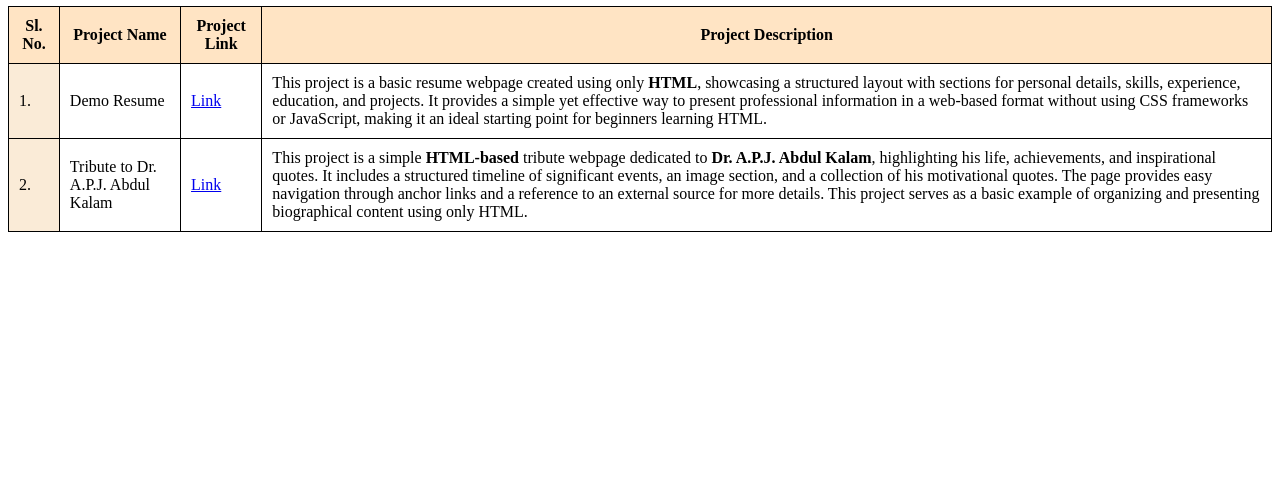
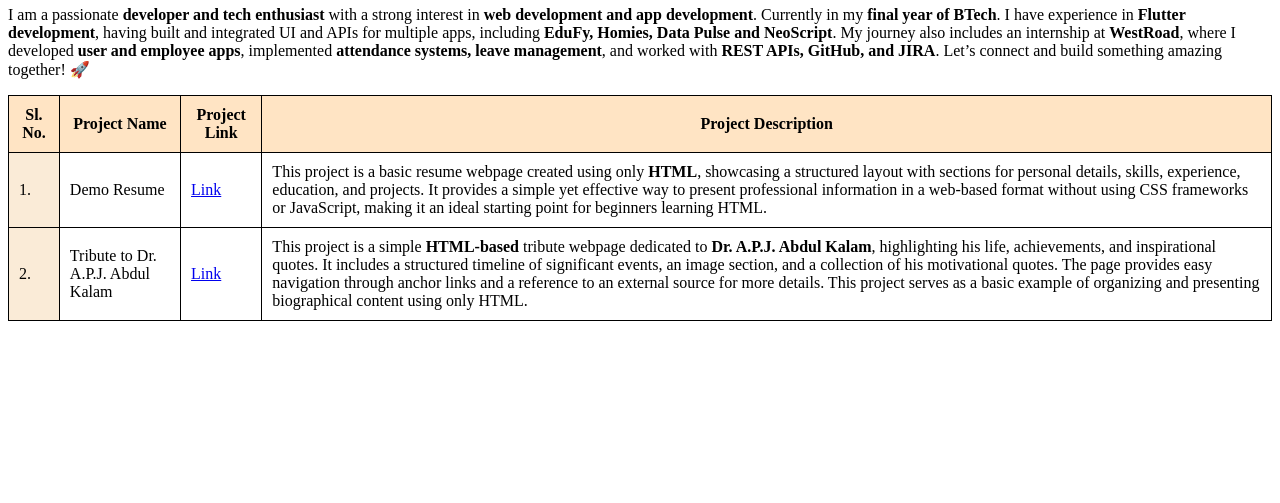
Before and after one commit to hackeR200364/full_stack_web_dev, a plain HTML site: page index.html in a window 1280 px wide. Shown: the part 297-800 px from the top of the page. Drawn offline with Linux system fonts and the light colour scheme.

Commit message:
TEMP committed 2

```diff
--- a/index.html
+++ b/index.html
@@ -19,6 +19,16 @@
                 src="https://media.licdn.com/dms/image/v2/C4E03AQEyGq8v_c63YQ/profile-displayphoto-shrink_400_400/profile-displayphoto-shrink_400_400/0/1648710075128?e=1744848000&v=beta&t=B8G5JtSYPGkmyavh5j2vTPY5Ik1mLHgG5Pk_hA5ECbo"
                 alt="Rupam's profile picture">
             <h1>Rupam Karmakar</h1>
+
+            <p>I am a passionate <b>developer and tech enthusiast</b> with a strong interest in <b>web development and app
+            development</b>. Currently in my <b>final year of BTech</b>.
+
+            I have experience in <b>Flutter development</b>, having built and integrated UI and APIs for multiple apps, including
+            <b>EduFy, Homies, Data Pulse and NeoScript</b>. My journey also includes an internship at <b>WestRoad</b>, where I developed <b>user
+            and employee apps</b>, implemented <b>attendance systems, leave management</b>, and worked with <b>REST APIs, GitHub, and
+            JIRA</b>.
+
+            Let’s connect and build something amazing together! 🚀</p>
         </div>
         <table>
             <colgroup>
```
